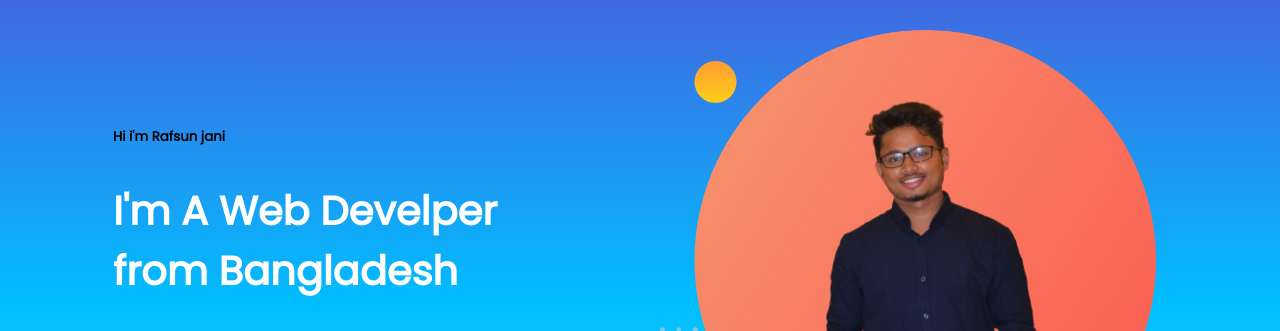
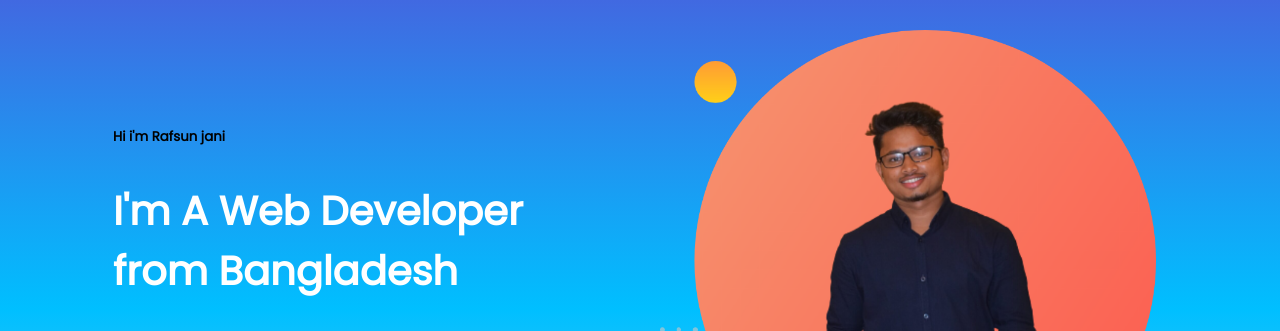
Before and after one commit to Rafsun83/Developer-Portfolio2, a plain HTML site: page index.html in a window 1280 px wide. Shown: the top 331 px of the page. Drawn offline with Linux system fonts and the light colour scheme.

Commit message:
some changes

```diff
--- a/index.html
+++ b/index.html
@@ -18,7 +18,7 @@
         <div class="back-part">
             <div class="front-text">
                 <strong><small>Hi i'm <span class="name">Rafsun jani</span></small></strong>
-                <h1>I'm A Web Develper from Bangladesh</h1>
+                <h1>I'm A Web Developer from Bangladesh</h1>
                 <p>Proper use of color variation with stunning graphics makes it alluring to the user. Use of catchy and
                     trendy transitional effect makes it stand out from other bootstrap portfolio templates. Apart from
                     the
@@ -69,6 +69,9 @@
 
     </section>
 
+
+
+
     <footer>
         <p>© Peter Parker 2021, a Programming Hero initiative.</p>
     </footer>
--- a/style.css
+++ b/style.css
@@ -12,6 +12,7 @@ body{
 
 
 }
+
 h1{
     color:white;
     font-size: 40px;
@@ -59,5 +60,6 @@ h1{
     color: orange;
 }
 footer{
+
     text-align: center;
 }
```
